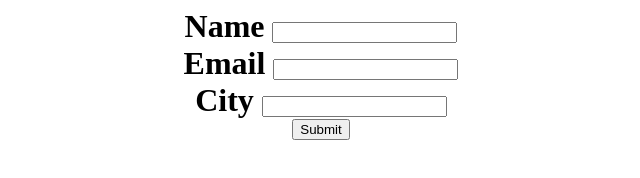
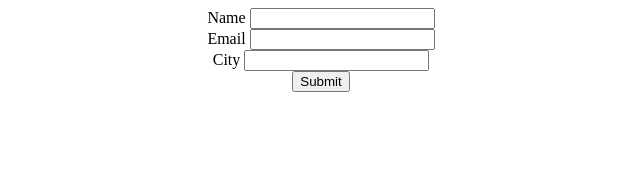
Before and after one commit to akhil94614/akhil-flaskapp, a plain HTML site: page templates/index.html in a window 1280 px wide. Shown: the whole page, without its empty margins (319-959 px from the left). Drawn offline with Linux system fonts and the light colour scheme.

Commit message:
Update index.html

```diff
--- a/templates/index.html
+++ b/templates/index.html
@@ -1,5 +1,5 @@
 <form method="POST" action="">
-      <h1 style="text-align:center;">
+      <p style="text-align:center;">
       Name <input type= "text" name="name" />
       <br>
       Email <input type="text" email name="email" />
@@ -7,5 +7,5 @@
       City <input type="text" city name="city" />
       <br>
       <input type="Submit">
-      </h1>
+      </p>
 </form>
```
